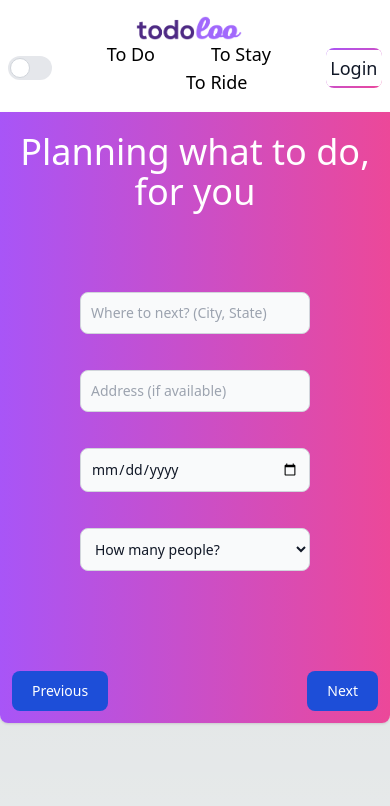
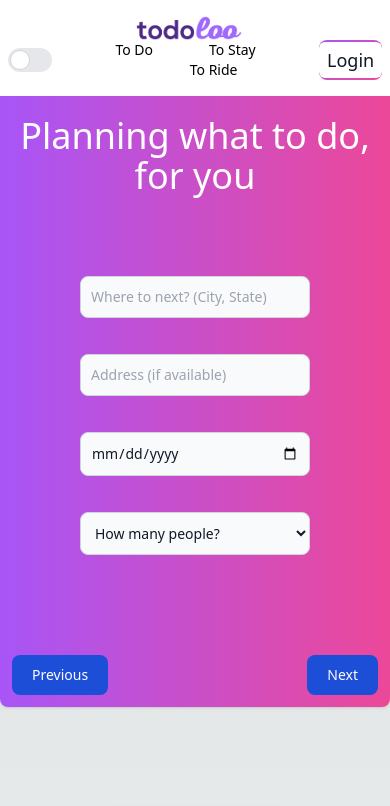
Before and after one commit to camouflagedName/todoloo_prototype, a Next.js app: page / in a window 390 px wide. Shown: the top 806 px of the page. Built offline with nearby package versions, Linux system fonts and the light colour scheme.

Commit message:
updated Dockerfile

```diff
--- a/pages/layout/layout.jsx
+++ b/pages/layout/layout.jsx
@@ -31,7 +31,7 @@ const Layout = ({ children, switchMode, color }) => {
                                 <div className="w-11 h-6 bg-gray-200 rounded-full peer peer-focus:ring-4 peer-focus:ring-blue-300 dark:peer-focus:ring-blue-800 dark:bg-gray-700 peer-checked:after:translate-x-full peer-checked:after:border-white after:content-[''] after:absolute after:top-0.5 after:left-[2px] after:bg-white after:border-gray-300 after:border after:rounded-full after:h-5 after:w-5 after:transition-all dark:border-gray-600 peer-checked:bg-blue-600"></div>
                             </label>
                         </div>
-                        <NavigationMenu.List className={`flex flex-wrap justify-center space-x-14 mx-auto ${defaultColors.text} text-lg font-medium align-middle`}>
+                        <NavigationMenu.List className={`flex flex-wrap justify-center space-x-14 mx-auto ${defaultColors.text} text-sm sm:text-lg font-medium align-middle`}>
                             <NavigationMenu.Item>
                                 <NavigationMenu.Link className={``} href="">To Do</NavigationMenu.Link>
                             </NavigationMenu.Item>
```
Also changed, not shown: 1 other file (tests, documents, lock files or other folders).
